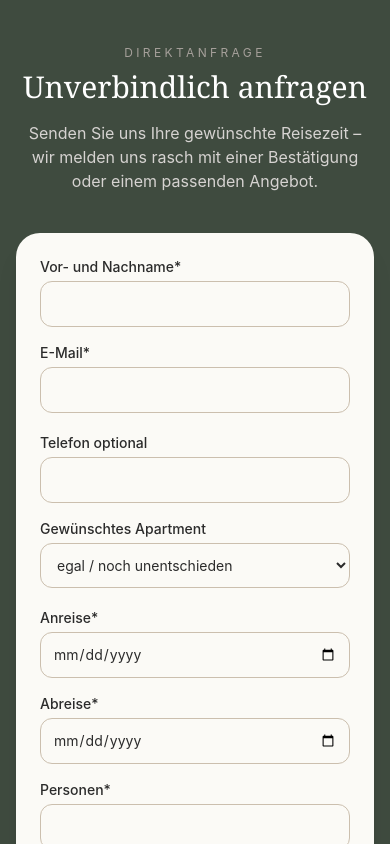
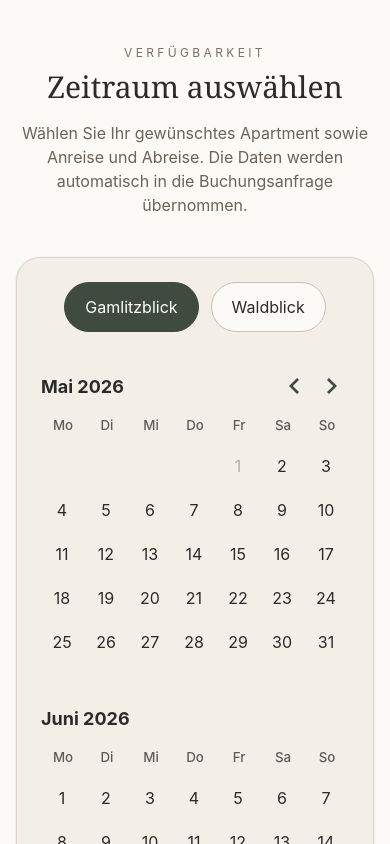
Before and after one commit to michaelgraupp/weinloft, a React (Vite) app: page / in a window 390 px wide. Shown: the part 6220-7064 px from the top of the page. Built offline with nearby package versions, Linux system fonts and the light colour scheme.

Commit message:
Add availability calendar

```diff
--- a/src/App.jsx
+++ b/src/App.jsx
@@ -1,4 +1,5 @@
 import React, { useEffect, useState } from "react";
+import AvailabilityCalendar from "./components/AvailabilityCalendar";
 
 const HERO_IMAGES = [
   {
@@ -749,7 +750,9 @@ function App() {
           </div>
         </div>
       </section>
-
+<AvailabilityCalendar
+  onSelectStay={(stay) => console.log(stay)}
+/>
       <section id="buchen" className="py-20 bg-[#3f4b3f] text-white scroll-mt-20">
         <div className="max-w-6xl mx-auto px-4">
           <div className="mb-10 text-center">
--- /dev/null
+++ b/src/components/AvailabilityCalendar.jsx
@@ -0,0 +1,96 @@
+import { useState } from "react";
+import { DayPicker } from "react-day-picker";
+import "react-day-picker/dist/style.css";
+import { format } from "date-fns";
+import { de } from "date-fns/locale";
+
+const apartments = ["Gamlitzblick", "Waldblick"];
+
+export default function AvailabilityCalendar({ onSelectStay }) {
+  const [selectedApartment, setSelectedApartment] = useState("Gamlitzblick");
+  const [range, setRange] = useState();
+
+  const handleSelect = (selectedRange) => {
+    setRange(selectedRange);
+
+    if (selectedRange?.from && selectedRange?.to) {
+      onSelectStay({
+        apartment: selectedApartment,
+        arrival: format(selectedRange.from, "yyyy-MM-dd"),
+        departure: format(selectedRange.to, "yyyy-MM-dd"),
+      });
+    }
+  };
+
+  return (
+    <section className="py-20 bg-[#fbfaf6] scroll-mt-20">
+      <div className="max-w-6xl mx-auto px-4">
+        <div className="mb-10 text-center">
+          <p className="mb-2 text-xs uppercase tracking-[0.28em] text-[#7a7065]">
+            Verfügbarkeit
+          </p>
+          <h2 className="font-serif text-3xl md:text-5xl">
+            Zeitraum auswählen
+          </h2>
+          <p className="mt-4 max-w-2xl mx-auto text-[#6b6258]">
+            Wählen Sie Ihr gewünschtes Apartment sowie Anreise und Abreise. Die
+            Daten werden automatisch in die Buchungsanfrage übernommen.
+          </p>
+        </div>
+
+        <div className="max-w-4xl mx-auto rounded-3xl border border-[#ddd3c2] bg-[#f3efe6] p-6 md:p-8 shadow-sm">
+          <div className="flex flex-wrap justify-center gap-3 mb-8">
+            {apartments.map((apartment) => (
+              <button
+                key={apartment}
+                type="button"
+                onClick={() => {
+                  setSelectedApartment(apartment);
+                  setRange(undefined);
+                }}
+                className={`px-5 py-3 rounded-full border transition ${
+                  selectedApartment === apartment
+                    ? "bg-[#3f4b3f] text-white border-[#3f4b3f]"
+                    : "bg-[#fbfaf6] text-[#2b2b2b] border-[#cbbfae] hover:bg-white"
+                }`}
+              >
+                {apartment}
+              </button>
+            ))}
+          </div>
+
+          <div className="flex justify-center">
+            <DayPicker
+              mode="range"
+              selected={range}
+              onSelect={handleSelect}
+              numberOfMonths={2}
+              locale={de}
+              weekStartsOn={1}
+              disabled={{ before: new Date() }}
+              modifiersClassNames={{
+                selected: "weinloft-selected",
+                range_start: "weinloft-range-start",
+                range_end: "weinloft-range-end",
+                range_middle: "weinloft-range-middle",
+                disabled: "weinloft-disabled",
+              }}
+            />
+          </div>
+
+          <div className="mt-8 text-center text-sm text-[#6b6258]">
+            {range?.from && range?.to ? (
+              <p>
+                Ausgewählt: <strong>{selectedApartment}</strong> ·{" "}
+                {format(range.from, "dd. MMMM yyyy", { locale: de })} bis{" "}
+                {format(range.to, "dd. MMMM yyyy", { locale: de })}
+              </p>
+            ) : (
+              <p>Bitte zuerst Anreise und danach Abreise auswählen.</p>
+            )}
+          </div>
+        </div>
+      </div>
+    </section>
+  );
+}
--- a/src/index.css
+++ b/src/index.css
@@ -1 +1,38 @@
 @import "tailwindcss";
+/* Weinloft Calendar Styling */
+
+.rdp-root {
+  --rdp-accent-color: #3f4b3f;
+  --rdp-accent-background-color: #dfe6dc;
+  --rdp-today-color: #3f4b3f;
+}
+
+.rdp-chevron {
+  fill: #3f4b3f !important;
+}
+
+.rdp-button_next svg,
+.rdp-button_previous svg {
+  fill: #3f4b3f !important;
+}
+
+.weinloft-range-start .rdp-day_button,
+.weinloft-range-end .rdp-day_button,
+.weinloft-selected .rdp-day_button {
+  background-color: #3f4b3f !important;
+  color: white !important;
+  border-radius: 999px !important;
+}
+
+.weinloft-range-middle .rdp-day_button {
+  background-color: #dfe6dc !important;
+  color: #2b2b2b !important;
+}
+
+.weinloft-disabled .rdp-day_button {
+  color: #b8afa2 !important;
+}
+.rdp-today {
+  color: inherit !important;
+  font-weight: inherit !important;
+}
```
Also changed, not shown: src/App.css (line endings or trailing spaces).
